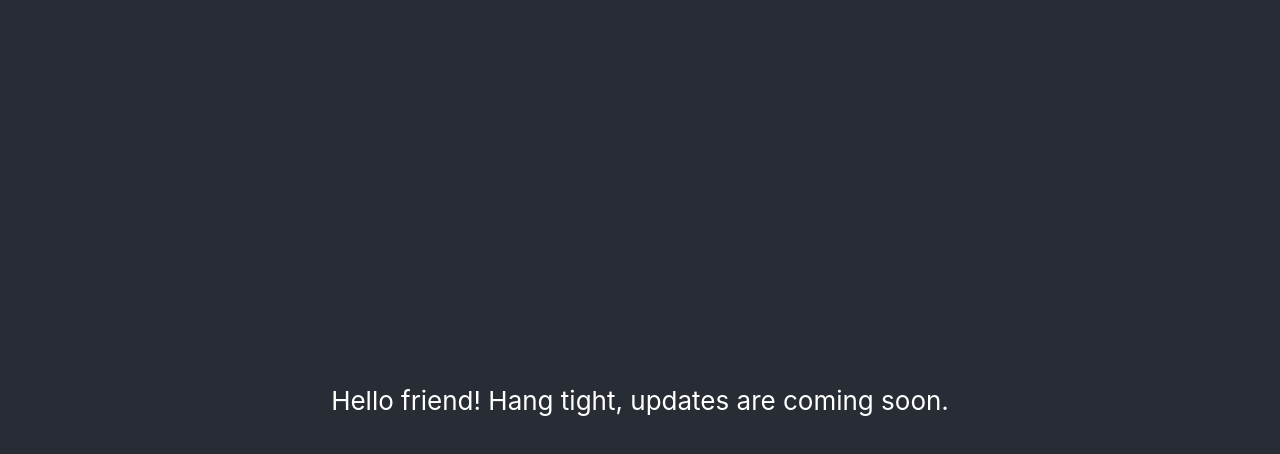
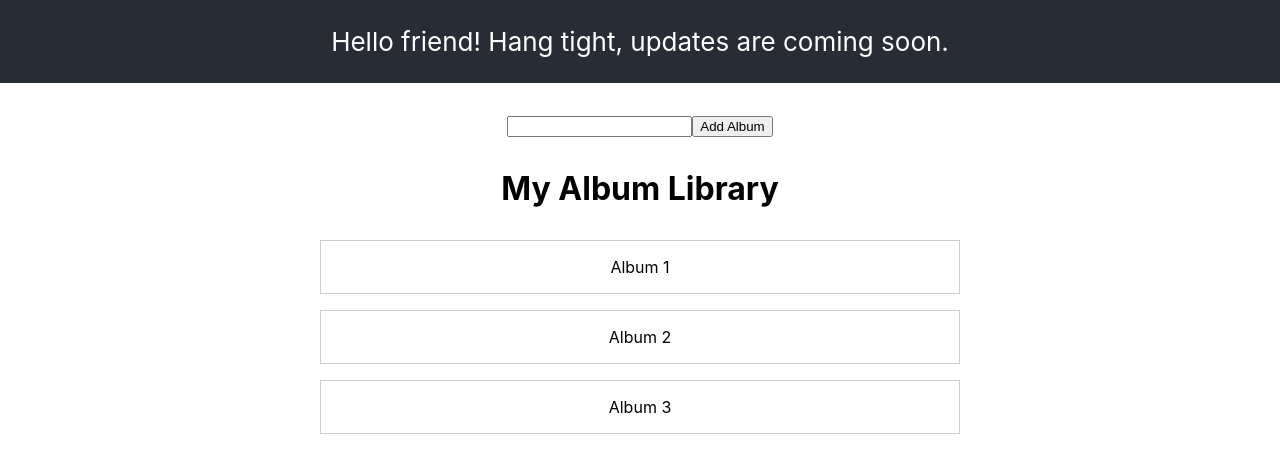
Before and after one commit to trenthoppe/trent, a React (Create React App) app: page / in a window 1280 px wide. Shown: the top 454 px of the page. Built offline with nearby package versions, Linux system fonts and the light colour scheme; the HTML template or start-up script is replaced by a standard one.

Commit message:
Started practice albums page

```diff
--- a/package.json
+++ b/package.json
@@ -5,7 +5,8 @@
   "dependencies": {
     "react": "^16.11.0",
     "react-dom": "^16.11.0",
-    "react-scripts": "3.2.0"
+    "react-router-dom": "^5.1.2",
+    "react-scripts": "^3.3.0"
   },
   "scripts": {
     "start": "react-scripts start",
--- a/src/App.css
+++ b/src/App.css
@@ -4,7 +4,6 @@
 
 .App-header {
   background-color: #282c34;
-  min-height: 100vh;
   display: flex;
   flex-direction: column;
   align-items: center;
--- a/src/App.js
+++ b/src/App.js
@@ -1,7 +1,20 @@
-import React from 'react';
+import React, { useState } from 'react';
 import './App.css';
 
+import AlbumList from './components/AlbumList/AlbumList'
+import NewAlbum from './components/NewAlbum/NewAlbum';
+
 function App() {
+  const [albums, setAlbums] = useState([
+      {id: 1, name: "Album 1"},
+      {id: 2, name: "Album 2"},
+      {id: 3, name: "Album 3"}
+  ]);
+
+  const addNewAlbumHandler = newAlbum => {
+    setAlbums(prevAlbums => prevAlbums.concat(newAlbum));
+  }
+
   return (
     <div className="App">
       <header className="App-header">
@@ -9,6 +22,8 @@ function App() {
           Hello friend! Hang tight, updates are coming soon.
         </p>
       </header>
+      <NewAlbum onAddAlbum={addNewAlbumHandler}/>
+      <AlbumList albums={albums}/>
     </div>
   );
 }
--- /dev/null
+++ b/src/components/AlbumList/AlbumList.css
@@ -0,0 +1,13 @@
+.album-list {
+    list-style:none;
+    margin: 2rem;
+    padding: 0;
+    width: 50%;
+    margin-left: 25%;
+}
+
+.album-list li {
+    margin: 1rem 0;
+    border: 1px solid #ccc;
+    padding: 1rem;
+}
--- /dev/null
+++ b/src/components/AlbumList/AlbumList.js
@@ -0,0 +1,19 @@
+import React from 'react';
+import './AlbumList.css';
+
+const AlbumList = props => {
+    const albums = props.albums;
+
+    return (
+        <div >
+            <h1>My Album Library</h1>
+            <ul className="album-list">
+                {albums.map((album) => {
+                    return <li key={album.id}>{album.name}</li>;
+                })}
+            </ul>
+        </div>
+    );
+}
+
+export default AlbumList;
--- /dev/null
+++ b/src/components/NewAlbum/NewAlbum.css
@@ -0,0 +1,4 @@
+.new-album {
+    margin: 2rem;
+    text-align: center;
+}
--- /dev/null
+++ b/src/components/NewAlbum/NewAlbum.js
@@ -0,0 +1,28 @@
+import React, { useState } from 'react';
+import './NewAlbum.css';
+
+const NewAlbum = props => {
+    const [enteredText, setEnteredText] = useState('');
+
+    const addAlbumHandler = event => {
+        event.preventDefault();
+        const newAlbum = {
+            id: Math.random().toString(),
+            name: enteredText
+        };
+        props.onAddAlbum(newAlbum);
+    };
+
+    const textChangeHandler = event => {
+        setEnteredText(event.target.value);
+    }
+
+    return (
+        <form className="new-album" onSubmit={addAlbumHandler}>
+            <input type="text" value={enteredText} onChange={textChangeHandler}/>
+            <button type="submit">Add Album</button>
+        </form>
+    );
+}
+
+export default NewAlbum;
```
Also changed, not shown: src/components/Album/Album.js (added, +18 -0 lines), src/components/Album/Album.css (added), src/resolutions/text.txt (added), 2 other files (tests, documents, lock files or other folders).
